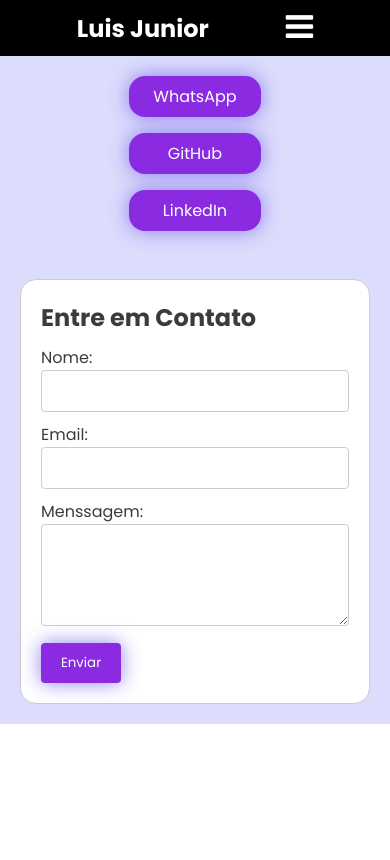
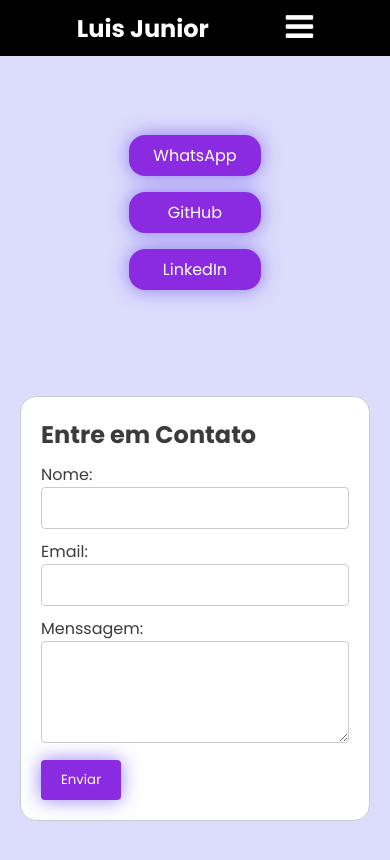
Before and after one commit to LuisJuniorPSJ/port-luis, an Angular app: page /contacts in a window 390 px wide. Shown: the top 860 px of the page. Built offline with nearby package versions, Linux system fonts and the light colour scheme.

Commit message:
publicando-port

```diff
--- a/src/app/components/about/about.component.css
+++ b/src/app/components/about/about.component.css
@@ -12,7 +12,7 @@
   align-items: center;
   justify-content: space-evenly;
   width: 100%;
-  height: 92vh;
+  min-height: 100vh;
   flex-direction: column;
   background-color: rgb(220, 220, 252);
 }
--- a/src/app/components/contacts/contacts.component.css
+++ b/src/app/components/contacts/contacts.component.css
@@ -13,7 +13,7 @@
   align-items: center;
   padding: 20px;
   width: 100%;
-  height: 92vh;
+  min-height: 100vh;
   background-color: rgb(220, 220, 252);
 }
 
@@ -21,13 +21,14 @@
   text-align: center;
 }
 
-input,textarea{
+input,
+textarea {
   outline: none;
 }
 
 .social-link {
   display: flex;
-  padding: .5rem 1.5rem;
+  padding: 0.5rem 1.5rem;
   justify-content: center;
   font-size: 1rem;
   align-items: center;
@@ -56,11 +57,11 @@
 
 h2 {
   font-size: 24px;
-  color: rgb(59, 59, 59);;
+  color: rgb(59, 59, 59);
 }
 
-label{
-  color: rgb(59, 59, 59);;
+label {
+  color: rgb(59, 59, 59);
 }
 
 .form-group {
@@ -85,7 +86,7 @@
   animation: pulse 1.5s infinite;
 }
 
-.btn:hover{
+.btn:hover {
   animation: none;
   background-color: rgba(137, 43, 226, 0.705);
 }
@@ -103,12 +104,11 @@
 }
 
 @media (max-width: 768px) {
-  .container{
+  .container {
     flex-direction: column;
-    height: auto;
     gap: 2rem;
   }
-  .contact-form{
+  .contact-form {
     width: 100%;
   }
 }
--- a/src/app/components/home/home.component.css
+++ b/src/app/components/home/home.component.css
@@ -9,7 +9,7 @@
 
 .home-container {
   width: 100%;
-  height: 92vh;
+  min-height: 100vh;
   display: flex;
   align-items: center;
   justify-content: space-evenly;
--- a/src/app/components/projects/projects.component.css
+++ b/src/app/components/projects/projects.component.css
@@ -9,7 +9,7 @@
 
 .projects-container {
   padding: 40px;
-  min-height: 92vh;
+  min-height: 100vh;
   display: flex;
   align-items: center;
   justify-content: center;
@@ -70,7 +70,7 @@
 
 .links a:hover {
   background-color: rgba(137, 43, 226, 0.712);
-  animation:none;
+  animation: none;
 }
 
 @keyframes pulse {
```
Also changed, not shown: 4 other files (tests, documents, lock files or other folders).
